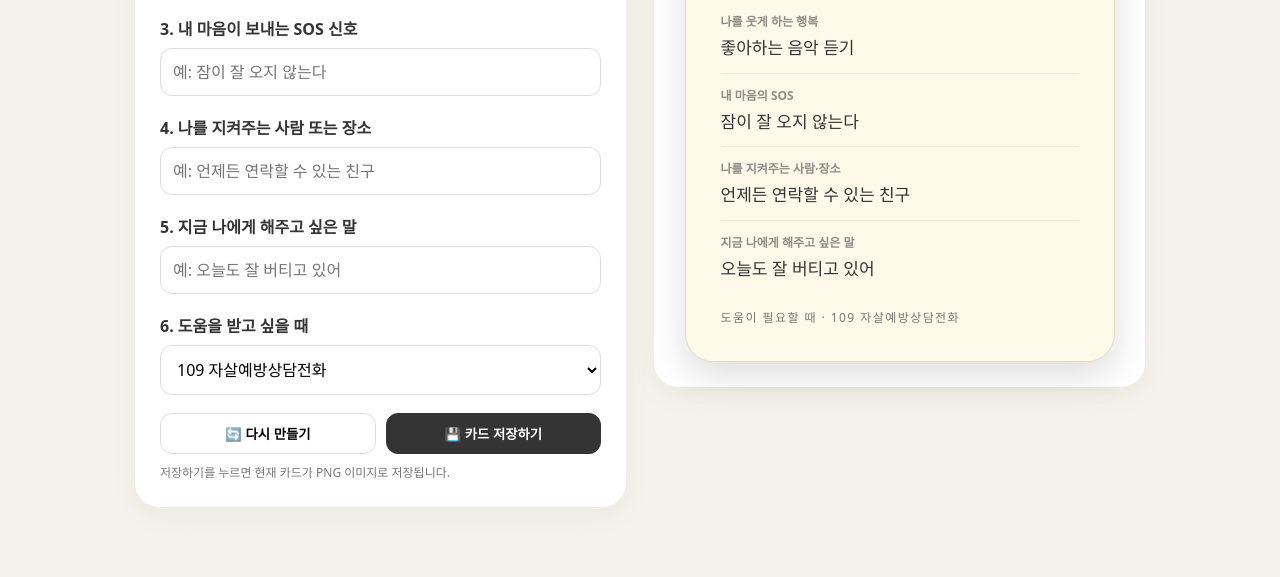
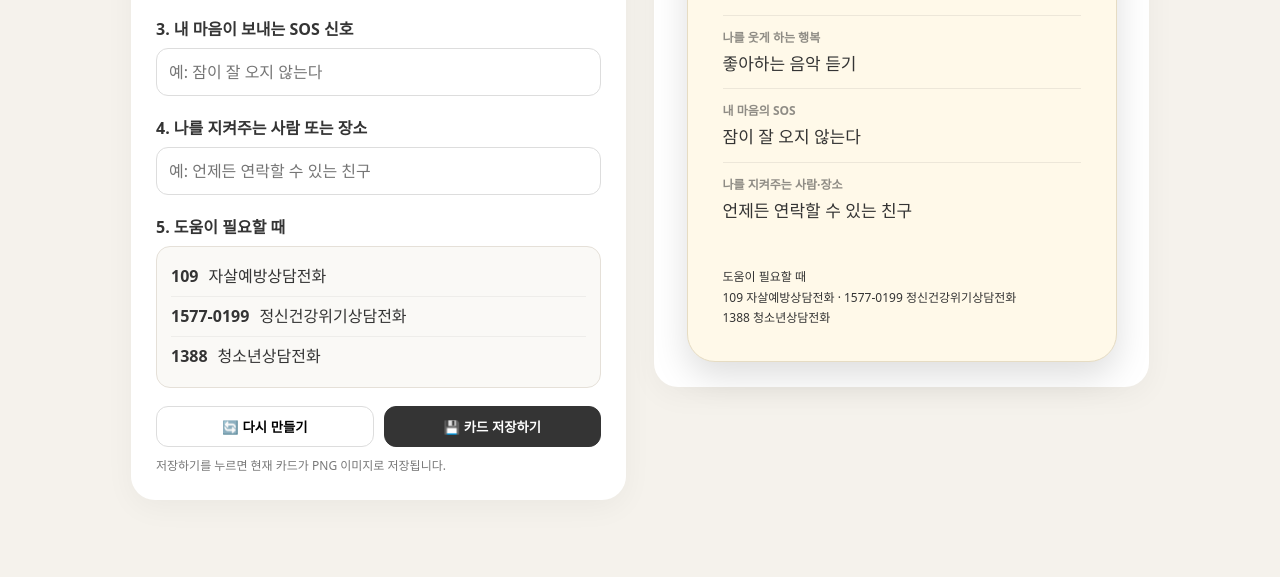
Before and after one commit to mywaterbreeze-ship-it/namulbarabom, a plain HTML site: page index.html in a window 1280 px wide. Shown: the part 535-1112 px from the top of the page. Drawn offline with nearby package versions, Linux system fonts and the light colour scheme.

Commit message:
Add files via upload

```diff
--- a/index.html
+++ b/index.html
@@ -7,17 +7,33 @@
 <title>나를 바라봄 카드</title>
 <style>
 *{box-sizing:border-box}body{margin:0;font-family:system-ui,-apple-system,BlinkMacSystemFont,"Noto Sans KR",sans-serif;background:#f5f2ec;color:#343434}
-.wrap{max-width:1050px;margin:auto;padding:34px 20px 70px}.hero{text-align:center;padding:34px 10px 25px}
-.eyebrow{letter-spacing:.15em;font-size:12px;color:#8b806f}.hero h1{font-size:42px;margin:10px 0 12px}.hero p{line-height:1.7;color:#666;margin:0}
-.grid{display:grid;grid-template-columns:1fr 1fr;gap:28px;align-items:start}.panel{background:#fff;border-radius:24px;padding:25px;box-shadow:0 8px 30px #0000000b}
+.wrap{width:100%;max-width:1050px;margin:auto;padding:clamp(20px,5vw,34px) 16px 60px}.hero{text-align:center;padding:34px 10px 25px}
+.eyebrow{letter-spacing:.15em;font-size:12px;color:#8b806f}.hero h1{font-size:clamp(30px,7vw,42px);margin:10px 0 12px}.hero p{line-height:1.7;color:#666;margin:0}
+.grid{display:grid;grid-template-columns:minmax(0,1fr) minmax(0,1fr);gap:28px;align-items:start}.panel{background:#fff;min-width:0;border-radius:24px;padding:25px;box-shadow:0 8px 30px #0000000b}
 label{display:block;font-weight:700;margin:19px 0 8px}.designs{display:flex;gap:8px}.designs button,.actions button{border:1px solid #ddd;background:#fff;border-radius:12px;padding:10px 13px;cursor:pointer}.designs button.active{background:#343434;color:#fff;border-color:#343434}
-input,textarea,select{width:100%;border:1px solid #ddd;border-radius:12px;padding:12px;font:inherit;background:#fff}textarea{min-height:74px;resize:vertical}
-.card{width:min(100%,430px);aspect-ratio:4/5;margin:auto;border-radius:28px;padding:35px;display:flex;flex-direction:column;justify-content:space-between;box-shadow:0 14px 35px #0002;overflow:hidden}
+input,textarea,select{width:100%;min-width:0;border:1px solid #ddd;border-radius:12px;padding:12px;font:inherit;background:#fff}textarea{min-height:74px;resize:vertical}
+.card{width:100%;max-width:430px;aspect-ratio:4/5;margin:auto;border-radius:28px;padding:35px;display:flex;flex-direction:column;justify-content:space-between;box-shadow:0 14px 35px #0002;overflow:hidden}
 .card.diary{background:#fff9e9;border:1px solid #e6dcc3}.card.simple{background:#f3f7f3;border:1px solid #d8e1d8}.card.character{background:#eaf4ff;border:1px solid #d2e1ef}
-.card .small{font-size:12px;letter-spacing:.12em;opacity:.65}.card h2{font-size:30px;margin:7px 0}.card .intro{font-size:14px;line-height:1.7;opacity:.75}
-.item{padding:12px 0;border-top:1px solid #00000012}.item b{font-size:12px;display:block;opacity:.55;margin-bottom:5px}.item span{font-size:17px;line-height:1.5;word-break:keep-all}
+.card .small{font-size:clamp(9px,2.3vw,12px);letter-spacing:.12em;opacity:.65}.card h2{font-size:clamp(25px,7vw,30px);margin:7px 0}.card .intro{font-size:clamp(11px,3vw,14px);line-height:1.7;opacity:.75}
+.item{padding:clamp(7px,2vw,12px) 0;border-top:1px solid #00000012}.item b{font-size:clamp(9px,2.5vw,12px);display:block;opacity:.55;margin-bottom:5px}.item span{font-size:clamp(12px,3.5vw,17px);overflow-wrap:anywhere;line-height:1.5;word-break:keep-all}
 .actions{display:flex;gap:10px;margin-top:18px}.actions button{flex:1;font-weight:700}.primary{background:#343434!important;color:#fff;border-color:#343434!important}
-.note{font-size:12px;color:#777;margin-top:10px;line-height:1.5}@media(max-width:760px){.grid{grid-template-columns:1fr}.hero h1{font-size:32px}.wrap{padding:20px 14px 50px}}
+.help-box{border:1px solid #e5e0d8;border-radius:14px;padding:10px 14px;background:#faf9f6}
+.help-item{display:flex;gap:10px;align-items:flex-start;padding:8px 0;line-height:1.45}
+.help-item+.help-item{border-top:1px solid #0000000c}
+.help-num{font-weight:800;white-space:nowrap}
+.help-card{font-size:clamp(9px,2.5vw,12px);line-height:1.45}
+.help-card div{margin-top:3px}
+.note{font-size:12px;color:#777;margin-top:10px;line-height:1.5}@media(max-width:760px){
+.grid{grid-template-columns:1fr;gap:18px}
+.wrap{padding:18px 12px 50px}
+.panel{border-radius:18px}
+.card{max-width:100%;border-radius:22px;padding:clamp(20px,6vw,28px)}
+}
+@media(max-width:380px){
+.designs button{font-size:13px}
+.actions{flex-direction:column}
+.card{padding:19px;gap:10px}
+}
 </style>
 </head>
 <body>
@@ -47,11 +63,12 @@ input,textarea,select{width:100%;border:1px solid #ddd;border-radius:12px;paddin
 <label for="person">4. 나를 지켜주는 사람 또는 장소</label>
 <input id="person" maxlength="40" placeholder="예: 언제든 연락할 수 있는 친구">
 
-<label for="hope">5. 지금 나에게 해주고 싶은 말</label>
-<input id="hope" maxlength="40" placeholder="예: 오늘도 잘 버티고 있어">
-
-<label for="area">6. 도움을 받고 싶을 때</label>
-<select id="area"><option>109 자살예방상담전화</option><option>정신건강위기상담전화 1577-0199</option><option>청소년상담전화 1388</option></select>
+<label>5. 도움이 필요할 때</label>
+<div class="help-box">
+<div class="help-item"><span class="help-num">109</span><span>자살예방상담전화</span></div>
+<div class="help-item"><span class="help-num">1577-0199</span><span>정신건강위기상담전화</span></div>
+<div class="help-item"><span class="help-num">1388</span><span>청소년상담전화</span></div>
+</div>
 
 <div class="actions">
 <button id="reset">🔄 다시 만들기</button>
@@ -68,17 +85,20 @@ input,textarea,select{width:100%;border:1px solid #ddd;border-radius:12px;paddin
 <div class="item"><b>나를 웃게 하는 행복</b><span id="pvHappy">좋아하는 음악 듣기</span></div>
 <div class="item"><b>내 마음의 SOS</b><span id="pvSos">잠이 잘 오지 않는다</span></div>
 <div class="item"><b>나를 지켜주는 사람·장소</b><span id="pvPerson">언제든 연락할 수 있는 친구</span></div>
-<div class="item"><b>지금 나에게 해주고 싶은 말</b><span id="pvHope">오늘도 잘 버티고 있어</span></div>
 </div>
-<div class="small">도움이 필요할 때 · <span id="pvArea">109 자살예방상담전화</span></div>
+<div class="help-card">
+<div>도움이 필요할 때</div>
+<div>109 자살예방상담전화 · 1577-0199 정신건강위기상담전화</div>
+<div>1388 청소년상담전화</div>
+</div>
 </div>
 </section>
 </div>
 </div>
 
 <script>
-const ids=["happy","sos","person","hope","area"];
-const defaults={happy:"좋아하는 음악 듣기",sos:"잠이 잘 오지 않는다",person:"언제든 연락할 수 있는 친구",hope:"오늘도 잘 버티고 있어",area:"109 자살예방상담전화"};
+const ids=["happy","sos","person"];
+const defaults={happy:"좋아하는 음악 듣기",sos:"잠이 잘 오지 않는다",person:"언제든 연락할 수 있는 친구"};
 function update(){
   ids.forEach(id=>{
     const v=document.getElementById(id).value.trim()||defaults[id];
@@ -91,7 +111,7 @@ document.querySelectorAll("[data-design]").forEach(b=>b.onclick=()=>{
  document.getElementById("card").className="card "+b.dataset.design;
 });
 document.getElementById("reset").onclick=()=>{
- ids.forEach(id=>document.getElementById(id).value=""); update();
+ ["happy","sos","person"].forEach(id=>document.getElementById(id).value=""); update();
 };
 document.getElementById("save").onclick=async()=>{
  if(!window.html2canvas){alert("저장 기능을 준비하는 중입니다. 인터넷 연결을 확인해주세요.");return}
```
